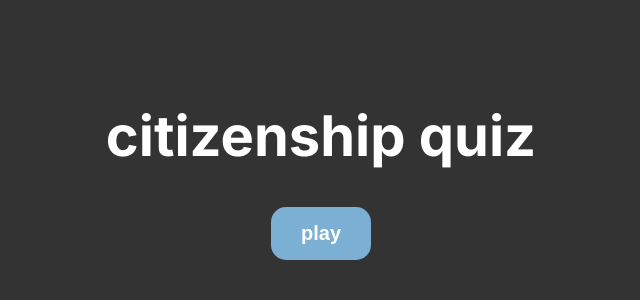
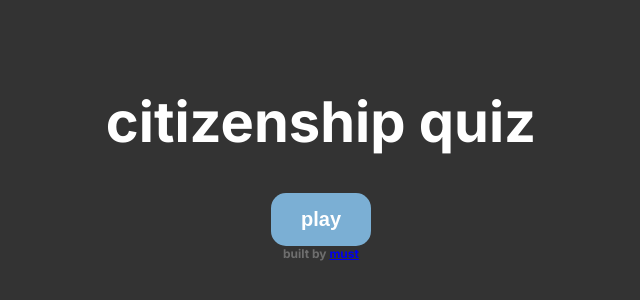
Before and after one commit to must108/citizenship-test, a website: page index.html in a window 1280 px wide. Shown: the part 238-538 px from the top of the page, without its empty margins (319-959 px from the left). Drawn offline with Linux system fonts and the light colour scheme.

Commit message:
built by added

```diff
--- a/index.html
+++ b/index.html
@@ -14,6 +14,11 @@
         <div id="main">
             <h1 id="mainhead">citizenship quiz</h1>
             <button id="mainbutton" onclick="StartGame()">play</button>
+            <p id="built">built by <a href="https://github.com/must108"
+                target="_blank" id="builtLink">
+                must
+                </a>
+            </p>
         </div>
     </div>
 
--- a/src/citizen.scss
+++ b/src/citizen.scss
@@ -14,6 +14,20 @@ body {
     font-family: "Inter", sans-serif;
     overflow: hidden;
 }
+
+#built {
+    font-size: 0.75rem;
+    line-height: 1rem;
+    color: #6e6e6e;
+    margin-top: auto;
+}
+
+#builtLink {
+    &:visited {
+        color: #6e6e6e;
+    }
+}
+
 
 #mainwrap {
     transform: translateY(0);
```
Also changed, not shown: src/citizen.css, 1 other file.
